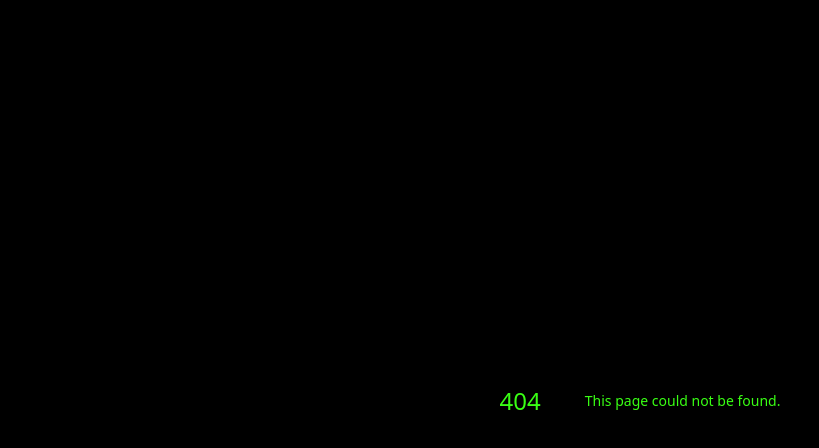
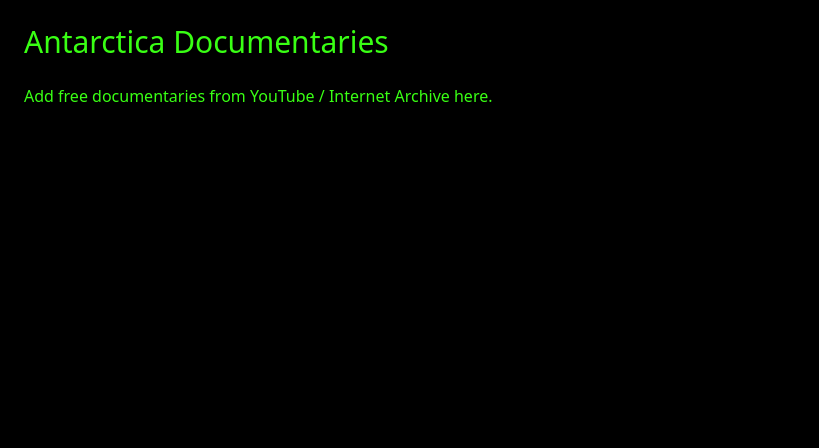
Before and after one commit to cgartco6/media-platform, a Next.js app in the folder apps/web/: page /antarctica in a window 1280 px wide. Before the commit this address had no page. Shown: the top 448 px of the page, without its empty margins (0-819 px from the left). Built offline with nearby package versions, Linux system fonts and the light colour scheme.

Commit message:
Create AntarcticaPage component for documentaries

```diff
--- /dev/null
+++ b/apps/web/app/antarctica/page.tsx
@@ -0,0 +1,8 @@
+export default function AntarcticaPage() {
+  return (
+    <div className="p-6">
+      <h1 className="text-3xl mb-6 text-neon-green">Antarctica Documentaries</h1>
+      <p>Add free documentaries from YouTube / Internet Archive here.</p>
+    </div>
+  );
+}
```
